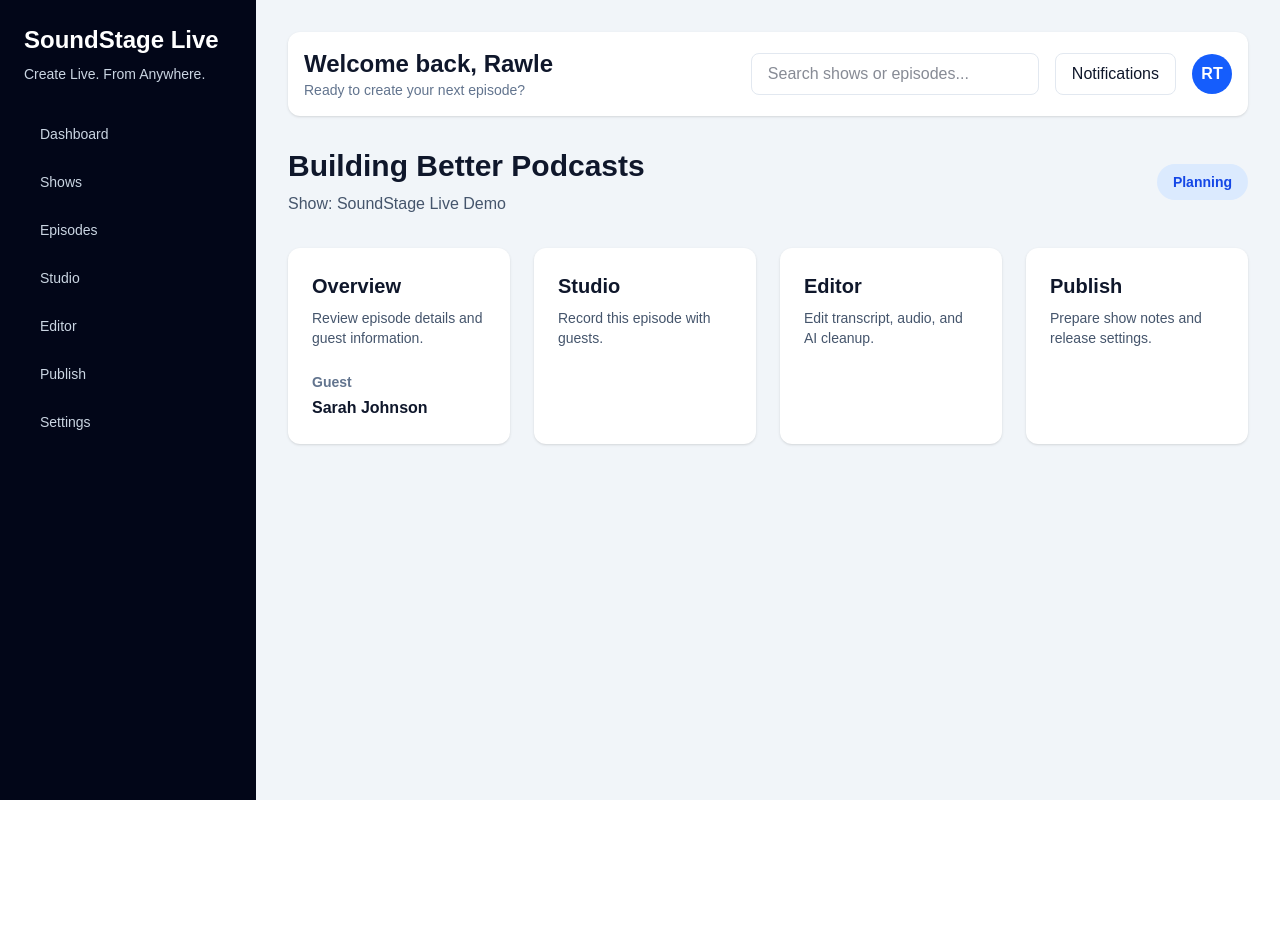
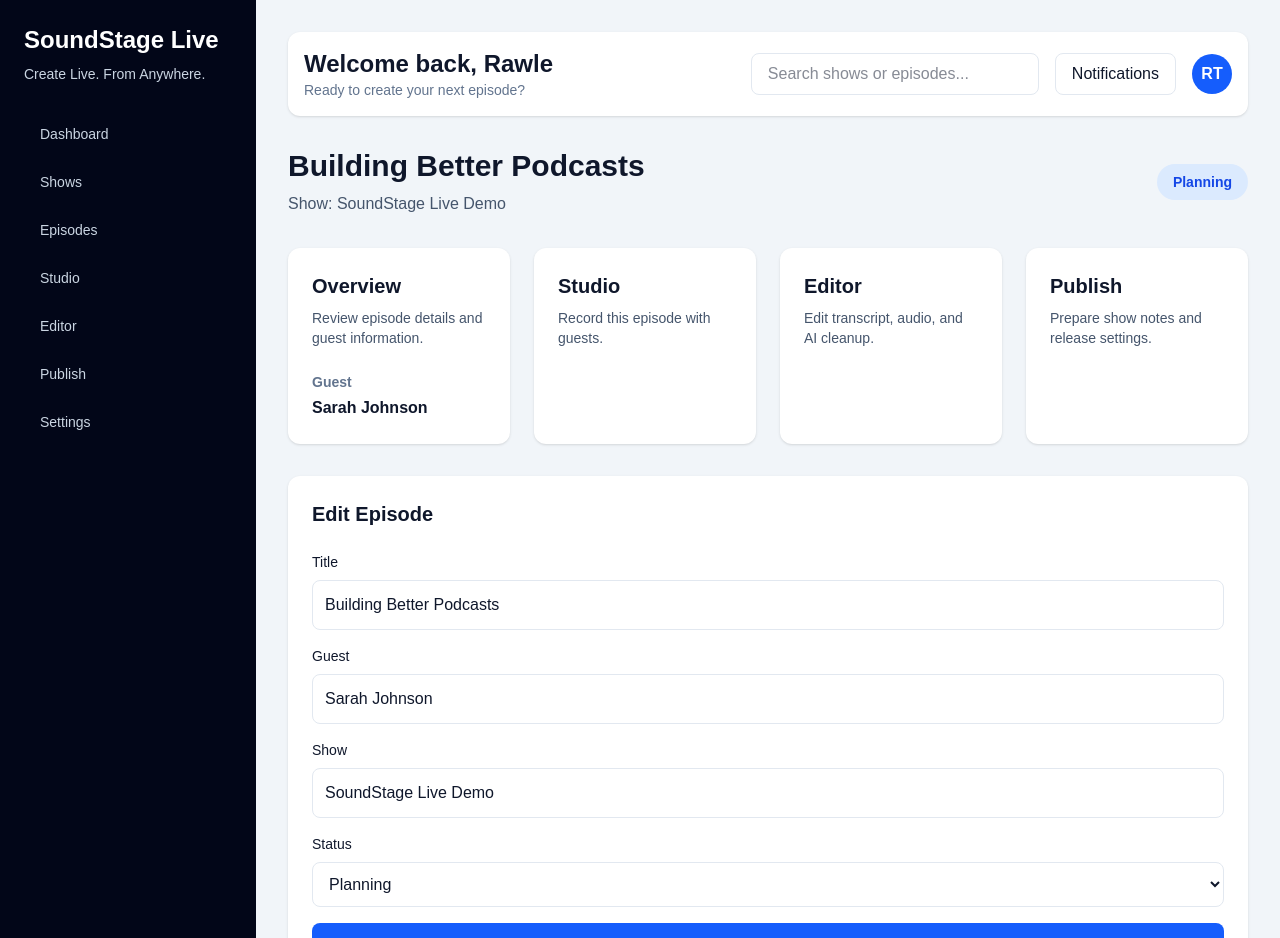
Before and after one commit to rtucker891/SoundStage-Live, a Next.js app: page /episodes/episode-1 in a window 1280 px wide. Shown: the top 938 px of the page. Before the commit the page ends 800 px from the top, so only its background shows below. Built offline with nearby package versions, Linux system fonts and the light colour scheme.

Commit message:
Add browser audio recording to studio

```diff
--- a/app/api/episodes/route.ts
+++ b/app/api/episodes/route.ts
@@ -29,6 +29,7 @@ export async function POST(request: Request) {
 
   return NextResponse.json(newEpisode, { status: 201 });
 }
+
 export async function PATCH(request: Request) {
   const body = await request.json();
 
@@ -41,7 +42,21 @@ export async function PATCH(request: Request) {
     );
   }
 
-  episode.status = body.status;
+  if (body.title) {
+    episode.title = body.title;
+  }
+
+  if (body.guest) {
+    episode.guest = body.guest;
+  }
+
+  if (body.show) {
+    episode.show = body.show;
+  }
+
+  if (body.status) {
+    episode.status = body.status;
+  }
 
   return NextResponse.json(episode);
 }
--- a/app/episodes/[id]/page.tsx
+++ b/app/episodes/[id]/page.tsx
@@ -5,6 +5,8 @@ import { useEffect, useState } from "react";
 import { useParams } from "next/navigation";
 
 import AppShell from "@/components/AppShell";
+import EditEpisodeForm from "@/components/episodes/EditEpisodeForm";
+
 import { getEpisodes } from "@/lib/api";
 
 import type { Episode } from "@/types/episode";
@@ -101,6 +103,15 @@ export default function EpisodeDetailsPage() {
               </p>
             </Link>
           </div>
+
+          <div className="mt-8">
+            <EditEpisodeForm
+              episode={episode}
+              onUpdate={(updatedEpisode) =>
+                setEpisode(updatedEpisode)
+              }
+            />
+          </div>
         </>
       )}
     </AppShell>
--- a/app/episodes/[id]/studio/page.tsx
+++ b/app/episodes/[id]/studio/page.tsx
@@ -1,6 +1,6 @@
 "use client";
 
-import { useEffect, useState } from "react";
+import { useEffect, useRef, useState } from "react";
 import { useParams } from "next/navigation";
 
 import AppShell from "@/components/AppShell";
@@ -14,8 +14,17 @@ import type { Episode } from "@/types/episode";
 export default function EpisodeStudioPage() {
   const params = useParams();
 
+  const mediaRecorderRef = useRef<MediaRecorder | null>(null);
+  const audioChunksRef = useRef<Blob[]>([]);
+  const timerRef = useRef<NodeJS.Timeout | null>(null);
+
   const [episode, setEpisode] = useState<Episode | null>(null);
   const [loading, setLoading] = useState(true);
+
+  const [recording, setRecording] = useState(false);
+  const [recordingTime, setRecordingTime] = useState(0);
+  const [audioUrl, setAudioUrl] = useState<string | null>(null);
+  const [micStatus, setMicStatus] = useState("Not tested");
 
   useEffect(() => {
     getEpisodes()
@@ -41,12 +50,88 @@ export default function EpisodeStudioPage() {
       .finally(() => setLoading(false));
   }, [params.id]);
 
+  async function testMicrophone() {
+    try {
+      const stream =
+        await navigator.mediaDevices.getUserMedia({
+          audio: true,
+        });
+
+      stream.getTracks().forEach((track) =>
+        track.stop()
+      );
+
+      setMicStatus("Microphone ready");
+    } catch {
+      setMicStatus("Microphone access denied");
+    }
+  }
+
+  async function startRecording() {
+    const stream =
+      await navigator.mediaDevices.getUserMedia({
+        audio: true,
+      });
+
+    audioChunksRef.current = [];
+
+    const mediaRecorder = new MediaRecorder(stream);
+    mediaRecorderRef.current = mediaRecorder;
+
+    mediaRecorder.ondataavailable = (event) => {
+      audioChunksRef.current.push(event.data);
+    };
+
+    mediaRecorder.onstop = () => {
+      const audioBlob = new Blob(
+        audioChunksRef.current,
+        {
+          type: "audio/webm",
+        }
+      );
+
+      const url = URL.createObjectURL(audioBlob);
+
+      setAudioUrl(url);
+
+      stream.getTracks().forEach((track) =>
+        track.stop()
+      );
+    };
+
+    mediaRecorder.start();
+
+    setRecording(true);
+    setRecordingTime(0);
+
+    timerRef.current = setInterval(() => {
+      setRecordingTime((time) => time + 1);
+    }, 1000);
+  }
+
+  function stopRecording() {
+    mediaRecorderRef.current?.stop();
+
+    setRecording(false);
+
+    if (timerRef.current) {
+      clearInterval(timerRef.current);
+    }
+  }
+
+  const minutes = Math.floor(recordingTime / 60);
+  const seconds = recordingTime % 60;
+
   return (
     <AppShell>
       {loading ? (
-        <p className="text-slate-500">Loading studio...</p>
+        <p className="text-slate-500">
+          Loading studio...
+        </p>
       ) : !episode ? (
-        <p className="text-red-500">Episode not found.</p>
+        <p className="text-red-500">
+          Episode not found.
+        </p>
       ) : (
         <>
           <div className="flex items-center justify-between">
@@ -72,10 +157,18 @@ export default function EpisodeStudioPage() {
               </h2>
 
               <p className="mt-2 text-slate-600">
-                Verify microphone access and audio quality.
+                Verify microphone access before
+                recording.
               </p>
 
-              <button className="mt-6 rounded-lg bg-slate-950 px-5 py-3 font-semibold text-white">
+              <p className="mt-4 text-sm font-semibold text-slate-500">
+                Status: {micStatus}
+              </p>
+
+              <button
+                onClick={testMicrophone}
+                className="mt-6 rounded-lg bg-slate-950 px-5 py-3 font-semibold text-white"
+              >
                 Test Microphone
               </button>
             </div>
@@ -100,14 +193,46 @@ export default function EpisodeStudioPage() {
               </h2>
 
               <p className="mt-2 text-slate-600">
-                Recording status: Idle
+                Recording timer:{" "}
+                {String(minutes).padStart(2, "0")}:
+                {String(seconds).padStart(2, "0")}
               </p>
 
-              <button className="mt-6 rounded-lg bg-red-600 px-5 py-3 font-semibold text-white">
-                Start Recording
-              </button>
+              {!recording ? (
+                <button
+                  onClick={startRecording}
+                  className="mt-6 rounded-lg bg-red-600 px-5 py-3 font-semibold text-white"
+                >
+                  Start Recording
+                </button>
+              ) : (
+                <button
+                  onClick={stopRecording}
+                  className="mt-6 rounded-lg bg-slate-950 px-5 py-3 font-semibold text-white"
+                >
+                  Stop Recording
+                </button>
+              )}
             </div>
           </div>
+
+          {audioUrl && (
+            <div className="mt-8 rounded-xl bg-white p-6 shadow">
+              <h2 className="text-xl font-bold">
+                Recording Preview
+              </h2>
+
+              <p className="mt-2 text-slate-600">
+                Listen to your recording.
+              </p>
+
+              <audio
+                controls
+                src={audioUrl}
+                className="mt-6 w-full"
+              />
+            </div>
+          )}
         </>
       )}
     </AppShell>
--- /dev/null
+++ b/components/episodes/EditEpisodeForm.tsx
@@ -0,0 +1,144 @@
+"use client";
+
+import { useState } from "react";
+
+import { updateEpisode } from "@/lib/api";
+
+import type {
+  Episode,
+  EpisodeStatus,
+} from "@/types/episode";
+
+type EditEpisodeFormProps = {
+  episode: Episode;
+  onUpdate: (episode: Episode) => void;
+};
+
+const statuses: EpisodeStatus[] = [
+  "Planning",
+  "Recording",
+  "Editing",
+  "Ready to Publish",
+  "Published",
+];
+
+export default function EditEpisodeForm({
+  episode,
+  onUpdate,
+}: EditEpisodeFormProps) {
+  const [title, setTitle] = useState(episode.title);
+  const [guest, setGuest] = useState(episode.guest);
+  const [show, setShow] = useState(episode.show);
+  const [status, setStatus] = useState<EpisodeStatus>(
+    episode.status
+  );
+
+  const [saving, setSaving] = useState(false);
+
+  async function handleSubmit(
+    event: React.FormEvent<HTMLFormElement>
+  ) {
+    event.preventDefault();
+
+    setSaving(true);
+
+    try {
+      const updatedEpisode = await updateEpisode({
+        id: episode.id,
+        title,
+        guest,
+        show,
+        status,
+      });
+
+      onUpdate(updatedEpisode);
+    } finally {
+      setSaving(false);
+    }
+  }
+
+  return (
+    <form
+      onSubmit={handleSubmit}
+      className="rounded-xl bg-white p-6 shadow"
+    >
+      <h2 className="text-xl font-bold">
+        Edit Episode
+      </h2>
+
+      <div className="mt-6 space-y-4">
+        <div>
+          <label className="mb-2 block text-sm font-medium">
+            Title
+          </label>
+
+          <input
+            value={title}
+            onChange={(event) =>
+              setTitle(event.target.value)
+            }
+            className="w-full rounded-lg border border-slate-200 p-3"
+          />
+        </div>
+
+        <div>
+          <label className="mb-2 block text-sm font-medium">
+            Guest
+          </label>
+
+          <input
+            value={guest}
+            onChange={(event) =>
+              setGuest(event.target.value)
+            }
+            className="w-full rounded-lg border border-slate-200 p-3"
+          />
+        </div>
+
+        <div>
+          <label className="mb-2 block text-sm font-medium">
+            Show
+          </label>
+
+          <input
+            value={show}
+            onChange={(event) =>
+              setShow(event.target.value)
+            }
+            className="w-full rounded-lg border border-slate-200 p-3"
+          />
+        </div>
+
+        <div>
+          <label className="mb-2 block text-sm font-medium">
+            Status
+          </label>
+
+          <select
+            value={status}
+            onChange={(event) =>
+              setStatus(
+                event.target.value as EpisodeStatus
+              )
+            }
+            className="w-full rounded-lg border border-slate-200 p-3"
+          >
+            {statuses.map((item) => (
+              <option key={item} value={item}>
+                {item}
+              </option>
+            ))}
+          </select>
+        </div>
+
+        <button
+          type="submit"
+          disabled={saving}
+          className="w-full rounded-lg bg-blue-600 px-5 py-3 font-semibold text-white disabled:opacity-50"
+        >
+          {saving ? "Saving..." : "Save Changes"}
+        </button>
+      </div>
+    </form>
+  );
+}
--- a/lib/api.ts
+++ b/lib/api.ts
@@ -80,3 +80,24 @@ export async function updateEpisodeStatus(
 
   return response.json();
 }
+export async function updateEpisode(data: {
+  id: string;
+  title: string;
+  guest: string;
+  show: string;
+  status: EpisodeStatus;
+}) {
+  const response = await fetch("/api/episodes", {
+    method: "PATCH",
+    headers: {
+      "Content-Type": "application/json",
+    },
+    body: JSON.stringify(data),
+  });
+
+  if (!response.ok) {
+    throw new Error("Failed to update episode");
+  }
+
+  return response.json();
+}
```
